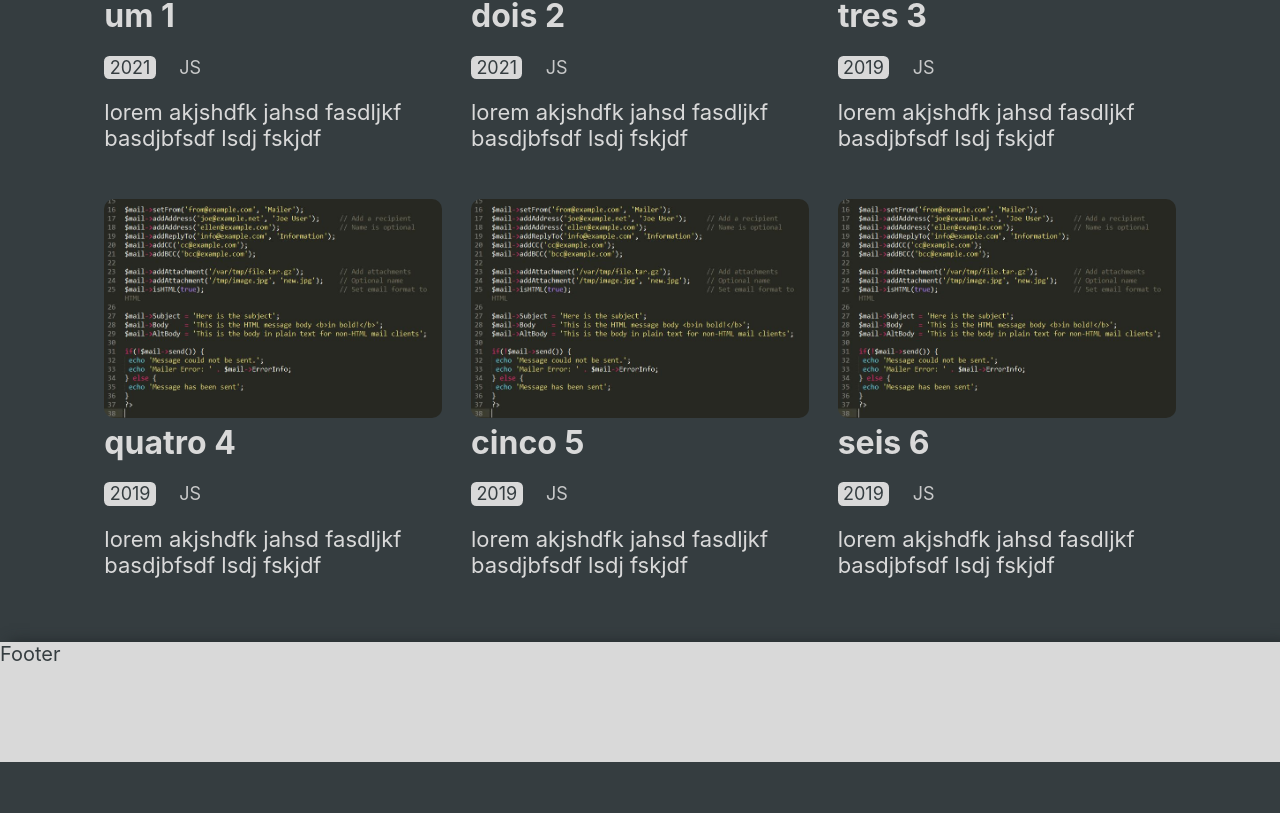
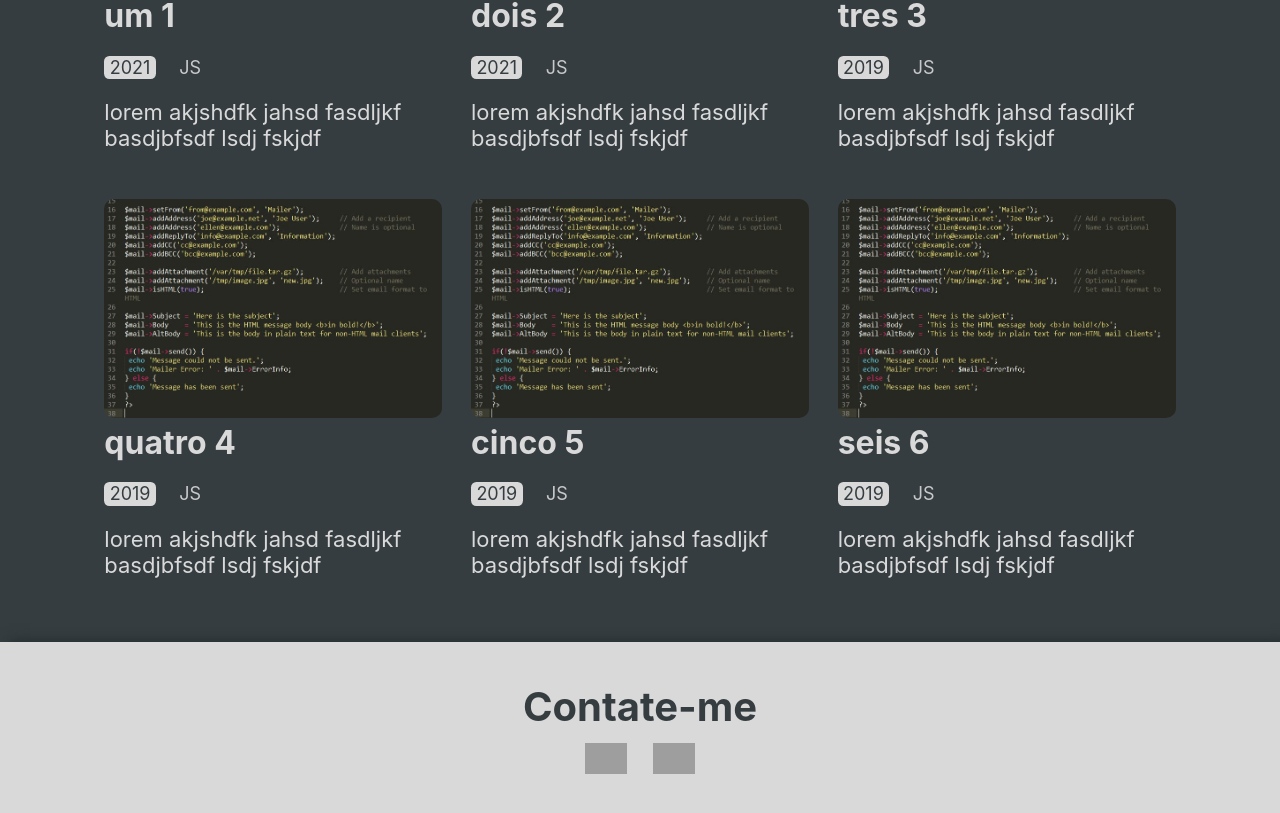
Before and after one commit to leo606/leo-portfolio, a React (Create React App) app: page / in a window 1280 px wide. Shown: the part 859-1672 px from the top of the page. Before the commit the page ends 1621 px from the top, so only its background shows below. Built offline with nearby package versions, Linux system fonts and the light colour scheme; grey boxes are pictures that could not be loaded.

Commit message:
linkedin github links

```diff
--- a/src/components/Footer/Footer.jsx
+++ b/src/components/Footer/Footer.jsx
@@ -1,10 +1,21 @@
 import React from 'react';
 import StyledFooter from './Footer.styled';
+
+const LINKEDIN_ICON = 'https://github.com/devicons/devicon/raw/master/icons/linkedin/linkedin-plain.svg';
+const GITHUB_ICON = 'https://github.com/devicons/devicon/raw/master/icons/github/github-original.svg';
 
 function Footer() {
   return (
     <StyledFooter>
-      Footer
+      <h3>Contate-me</h3>
+      <div>
+        <a href="https://www.linkedin.com/in/leonardolmf/" target="_blank" rel="noreferrer">
+          <img src={LINKEDIN_ICON} alt="LinkedIn Icon" />
+        </a>
+        <a href="https://github.com/leo606" target="_blank" rel="noreferrer">
+          <img src={GITHUB_ICON} alt="GitHub Icon" />
+        </a>
+      </div>
     </StyledFooter>
   );
 }
--- a/src/components/Footer/Footer.styled.jsx
+++ b/src/components/Footer/Footer.styled.jsx
@@ -4,7 +4,32 @@ const StyledFooter = styled.footer`
   background-color: ${({ theme }) => theme.primaryLight};
   color: ${({ theme }) => theme.primaryDark};
   box-shadow: 9px 0 13px ${({ theme }) => theme.primaryDarkShadow};
-  height: 15vh;
+  min-height: 15vh;
+  padding: 2em 1em;
+
+  h3 {
+    text-align: center;
+    font-size: 2em;
+    margin-bottom: 0.3em;
+  }
+
+  a:hover {
+    opacity: 80%;
+    transition: 100ms;
+  }
+
+  div {
+    width: 160px;
+    height: 6em;
+    margin: 0 auto;
+    display: flex;
+    justify-content: space-evenly;
+    align-items: flex-start;
+  }
+
+  img {
+    width: 42px;
+  }
 `;
 
 export default StyledFooter;
```
